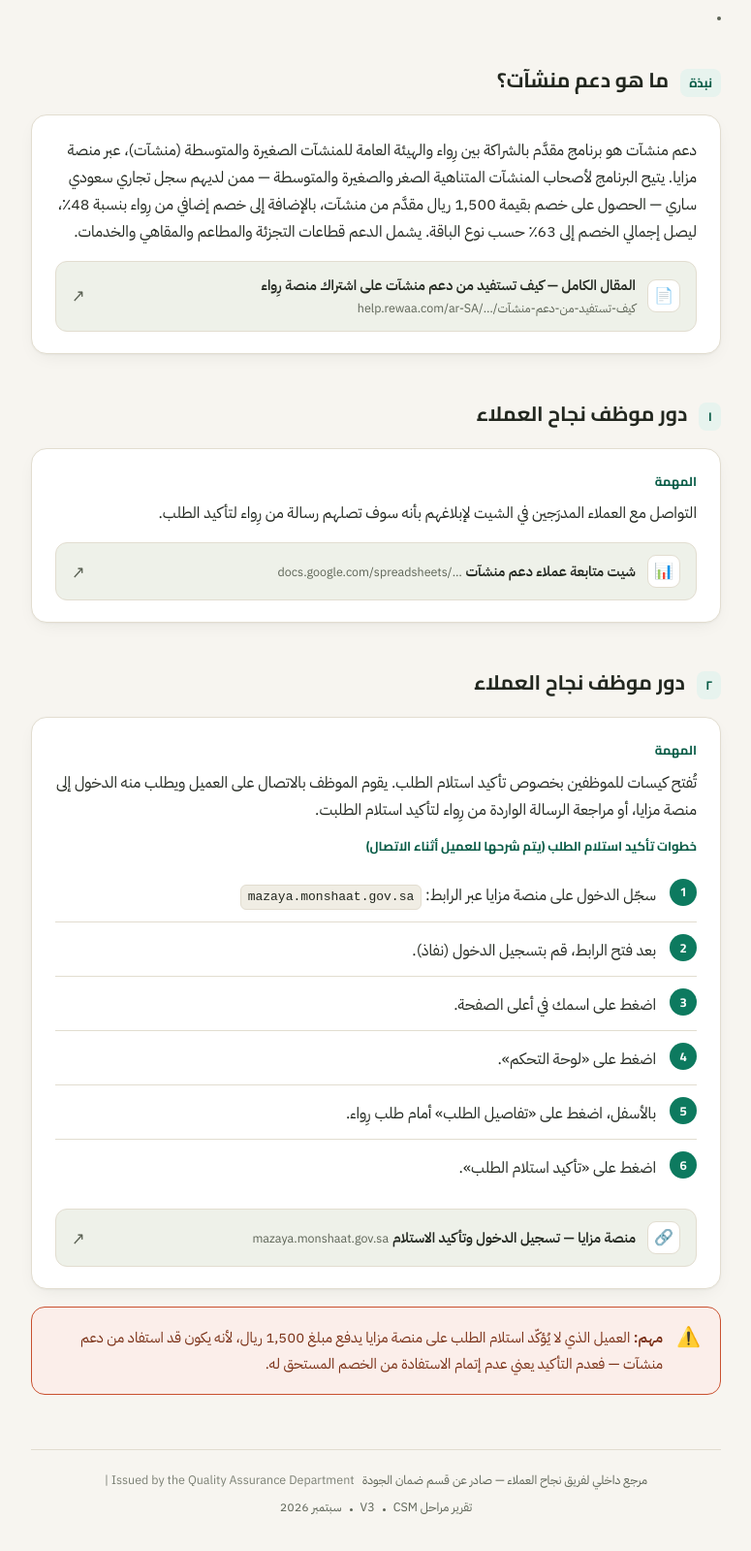
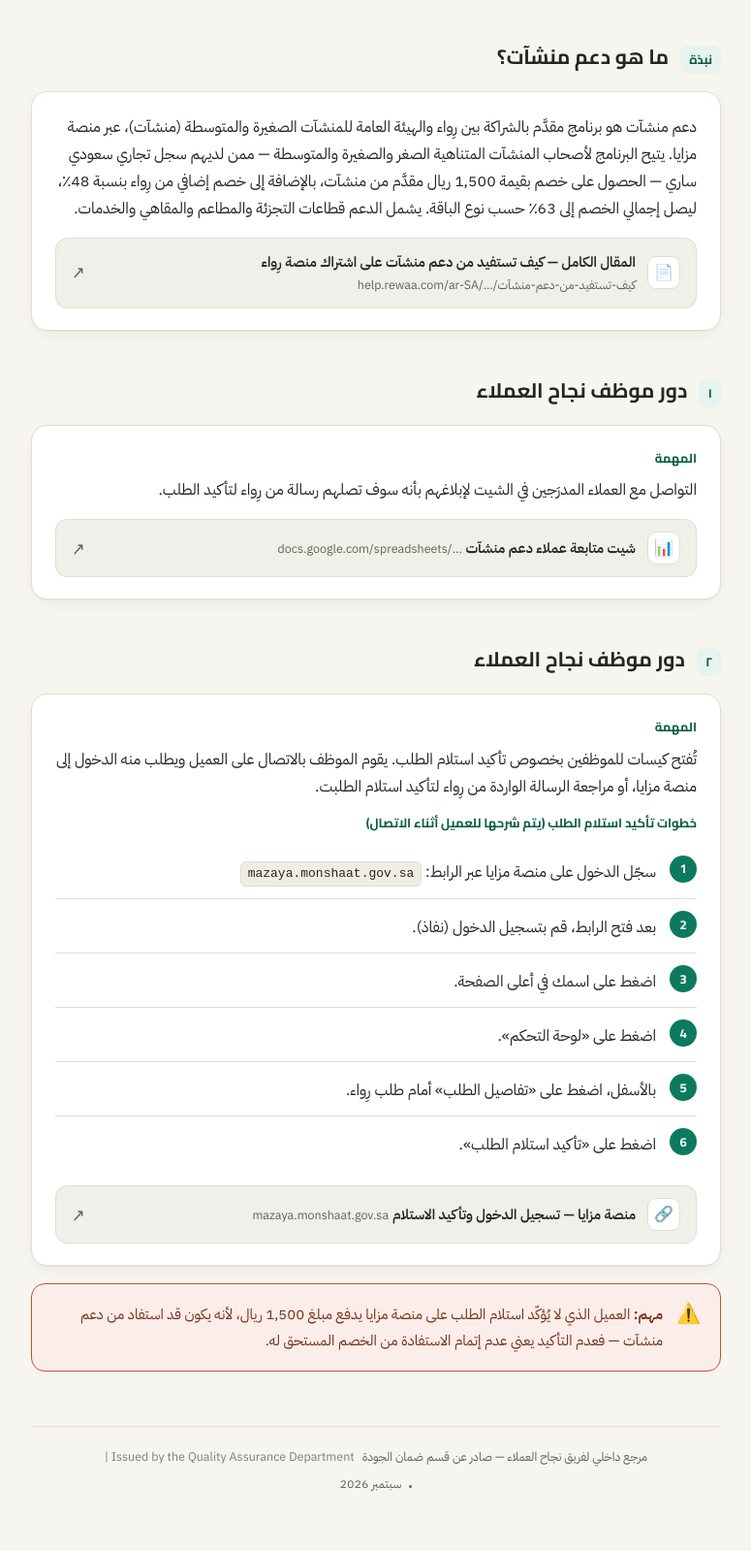
Before and after one commit to fyousef-2023/monshaat, a plain HTML site: page index.html in a window 1280 px wide. Shown: the part 241-1840 px from the top of the page at 97% size, without its empty margins (252-1027 px from the left). Drawn offline with Linux system fonts and the light colour scheme.

Commit message:
Update index.html

```diff
--- a/index.html
+++ b/index.html
@@ -267,11 +267,7 @@
     <span class="eyebrow">📋 دليل داخلي — فريق نجاح العملاء</span>
     <h1>خطوات دعم منشآت</h1>
     <p class="lead">مرجع  لعملية دعم منشآت على اشتراك منصة رِواء: نبذة عن البرنامج، ودور موظف نجاح العملاء في متابعة تأكيد استلام الطلب.</p>
-    <div class="meta">
 
-      <span class="dot"></span>
-
-    </div>
   </header>
 
   <section>
@@ -390,9 +386,9 @@
     <span class="footer-en">| Issued by the Quality Assurance Department</span>
   </div>
   <div class="footer-row footer-version">
-    <span>تقرير مراحل CSM</span>
-    <span class="dot"></span>
-    <span>V3</span>
+
+
+
     <span class="dot"></span>
     <span>سبتمبر 2026</span>
   </div>
```
